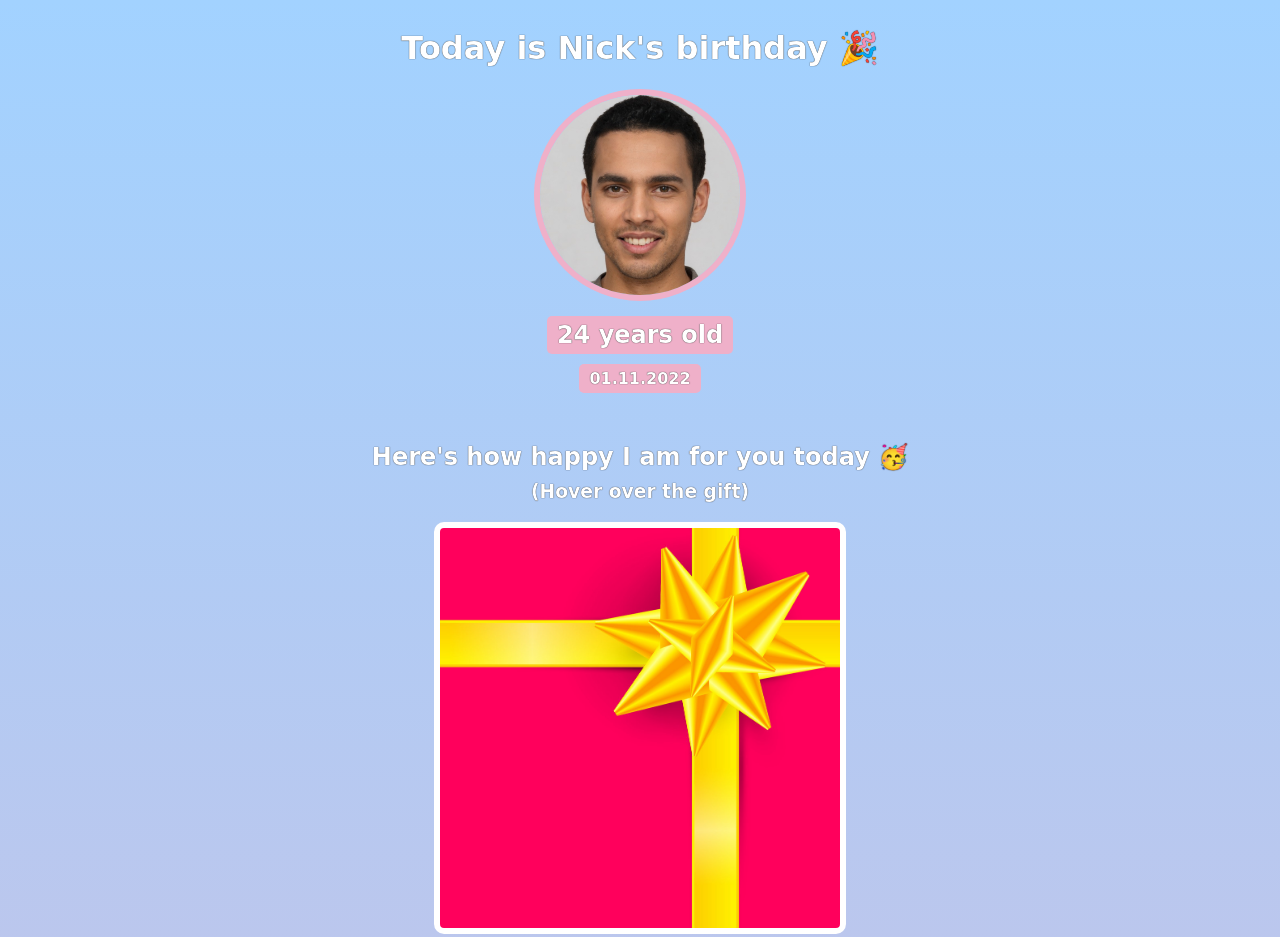
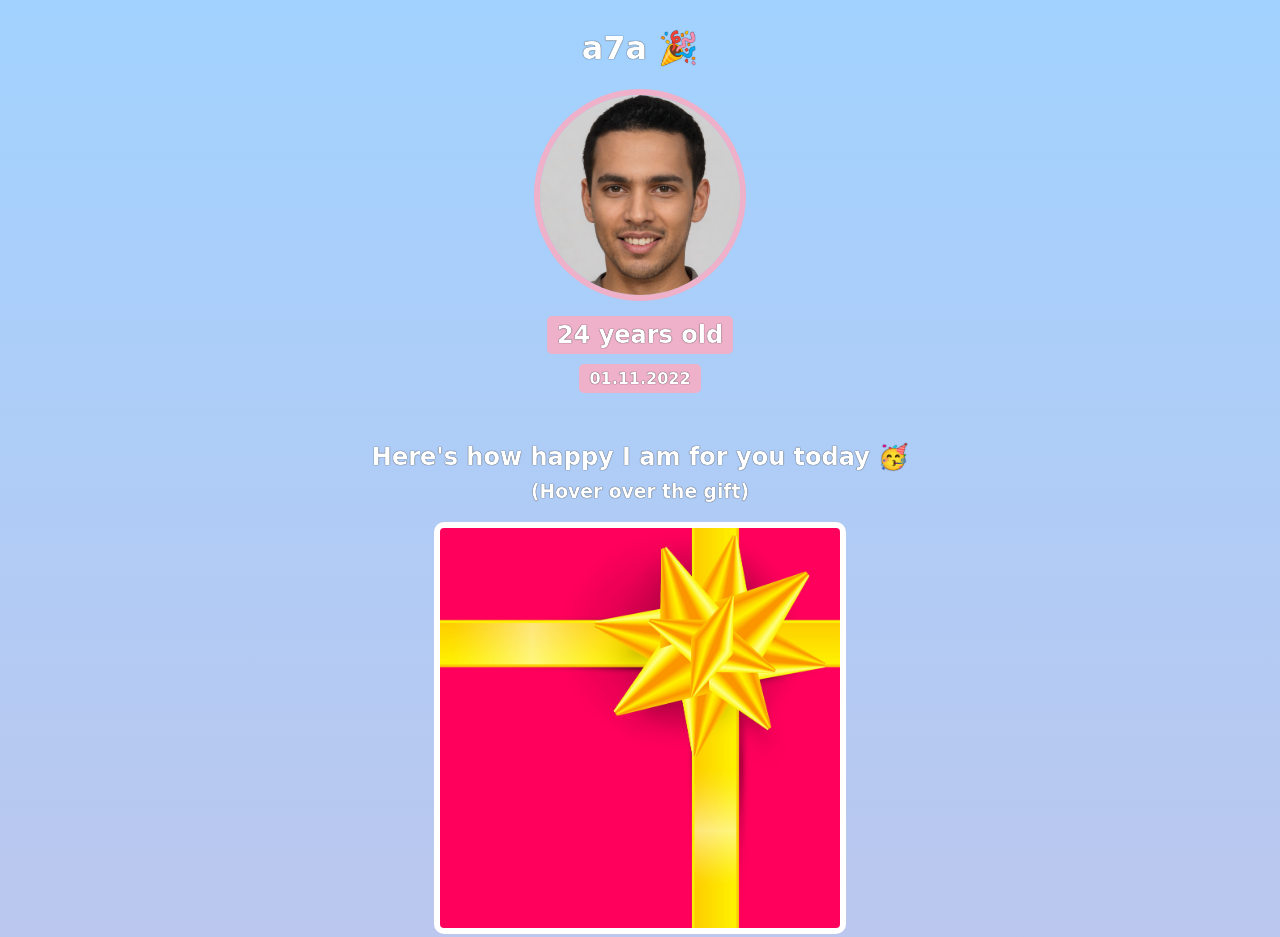
Before and after one commit to dawaba25/HTML-and-CSS-Simple-Birthday-Gift-Site, a plain HTML site: page index.html in a window 1280 px wide. Shown: the top 937 px of the page. Drawn offline with Linux system fonts and the light colour scheme; a web font is replaced by a local one.

Commit message:
Update index.html

```diff
--- a/index.html
+++ b/index.html
@@ -10,7 +10,7 @@
   </head>
   <body>
     <div id="header">
-      <h1>Today is Nick's birthday 🎉</h1>
+      <h1>a7a 🎉</h1>
       <img id="bff-img" src="images/nick.jpg" />
       <h2 id="bday-age">24 years old</h2>
       <h4 id="bday-date">01.11.2022</h4>
```
